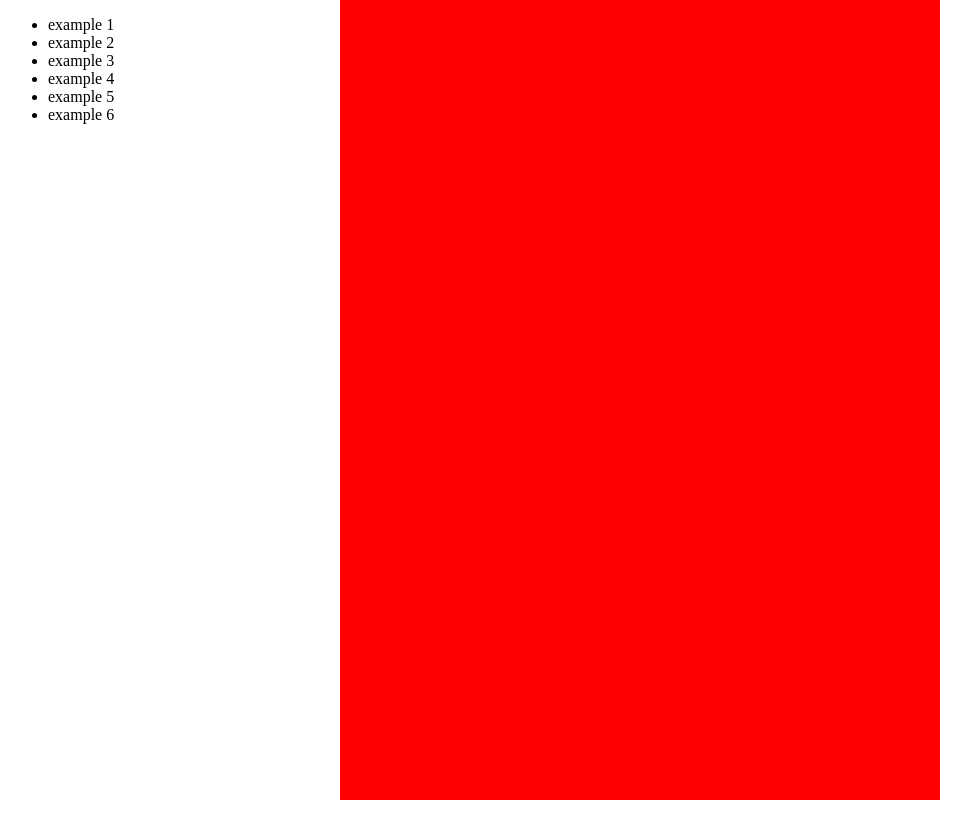
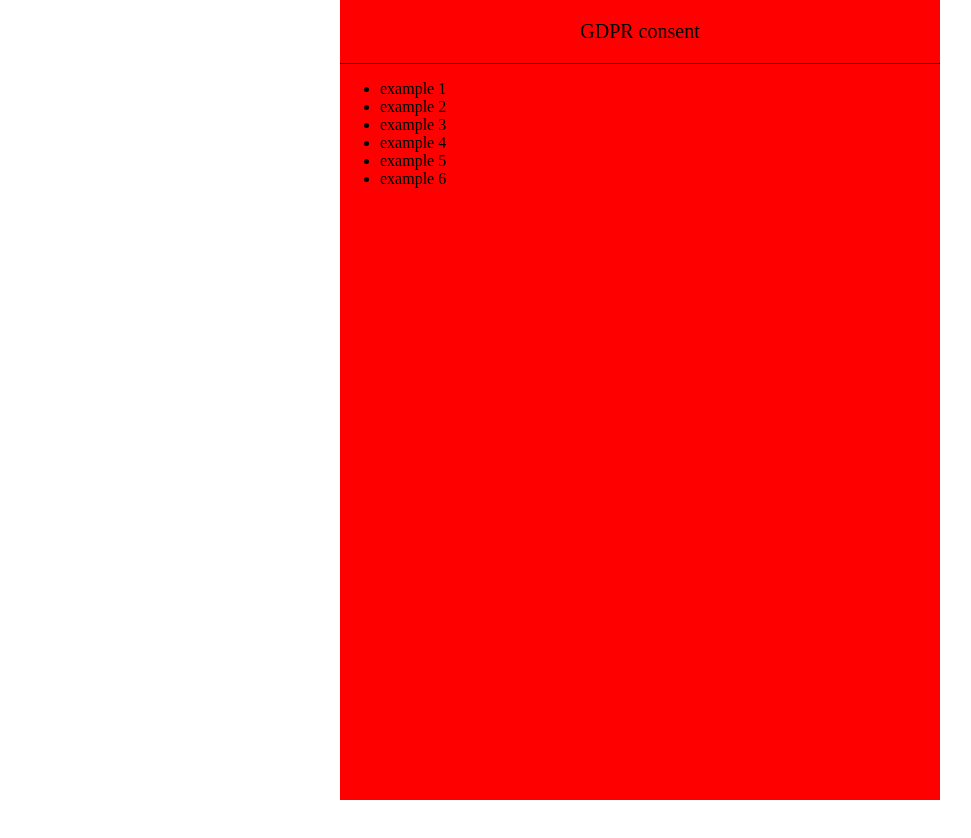
Before and after one commit to jakubgania/cookie-gdpr-consent-popup, a plain HTML site: page index.html in a window 1280 px wide. Shown: the top 838 px of the page, without its empty margins (0-971 px from the left). Drawn offline with Linux system fonts and the light colour scheme.

Commit message:
implemented createHedaer function

```diff
--- a/index.html
+++ b/index.html
@@ -34,7 +34,21 @@
       document.getElementsByTagName('body')[0].appendChild(cookieWindowContainer);
     }
 
-   function createList() {
+    function createHeader() {
+      header = document.createElement('div');
+      header.style.textAlign = "center";
+      header.style.fontSize = "20px";
+      header.style.borderBottom = "1px solid black";
+      header.setAttribute("id", "header");
+      document.getElementById('cookie-consent-window').appendChild(header);
+      para = document.createElement("p");
+      node = document.createTextNode("GDPR consent");
+      para.appendChild(node);
+      element = document.getElementById("header");
+      element.appendChild(para);
+    }
+
+    function createList() {
       let listData = [
           'example 1',
           'example 2',
@@ -52,7 +66,7 @@
       listItem,
       i;
 
-      document.getElementsByTagName('body')[0].appendChild(listContainer);
+      document.getElementById('cookie-consent-window').appendChild(listContainer);
       listContainer.appendChild(listElement);
 
       for (i = 0; i < numberOfListItems; ++i) {
@@ -65,7 +79,7 @@
     // enableScroll();
 
     createWindow();
-
+    createHeader();
     createList();
   </script>
 </body>
```
